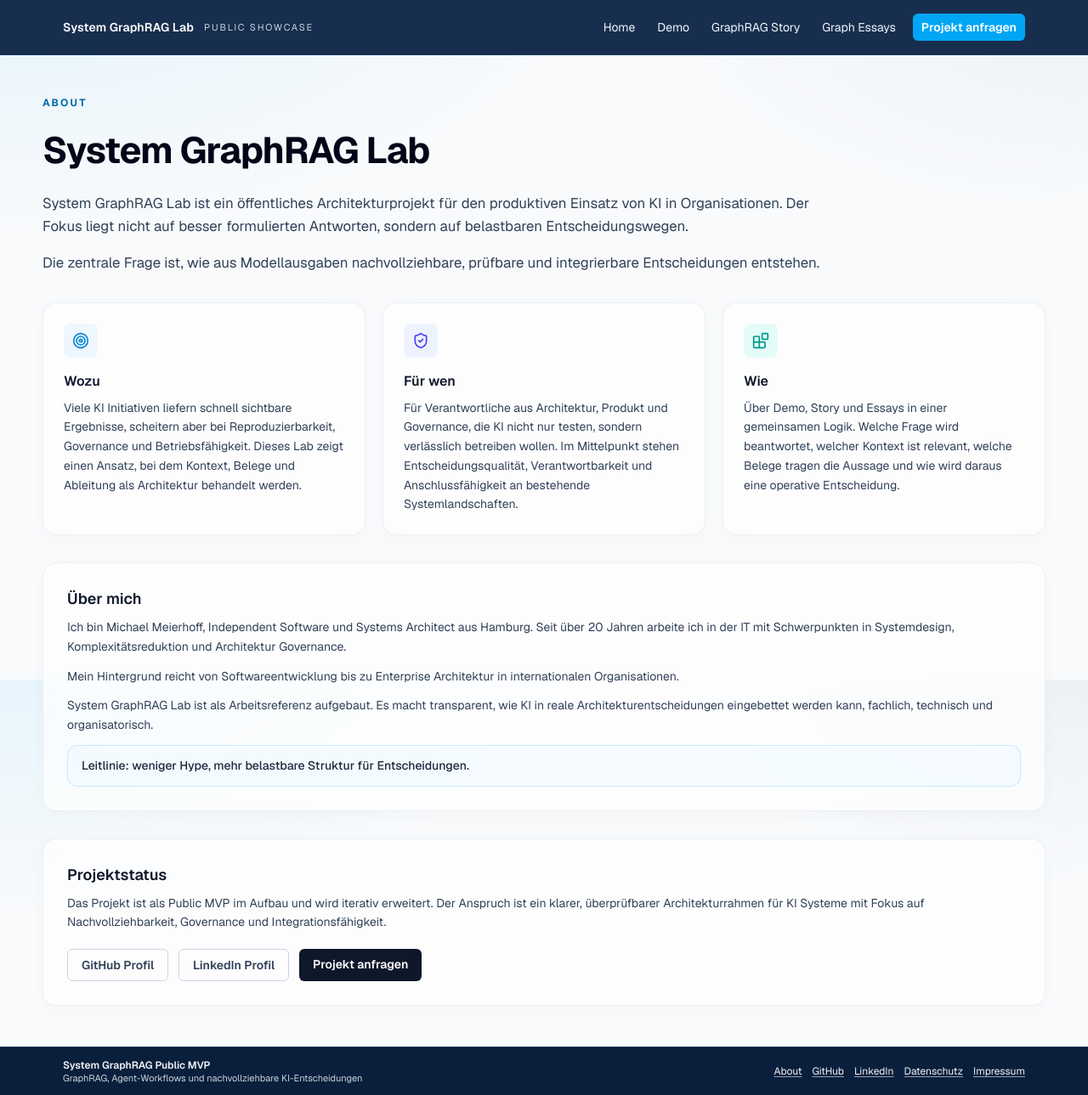
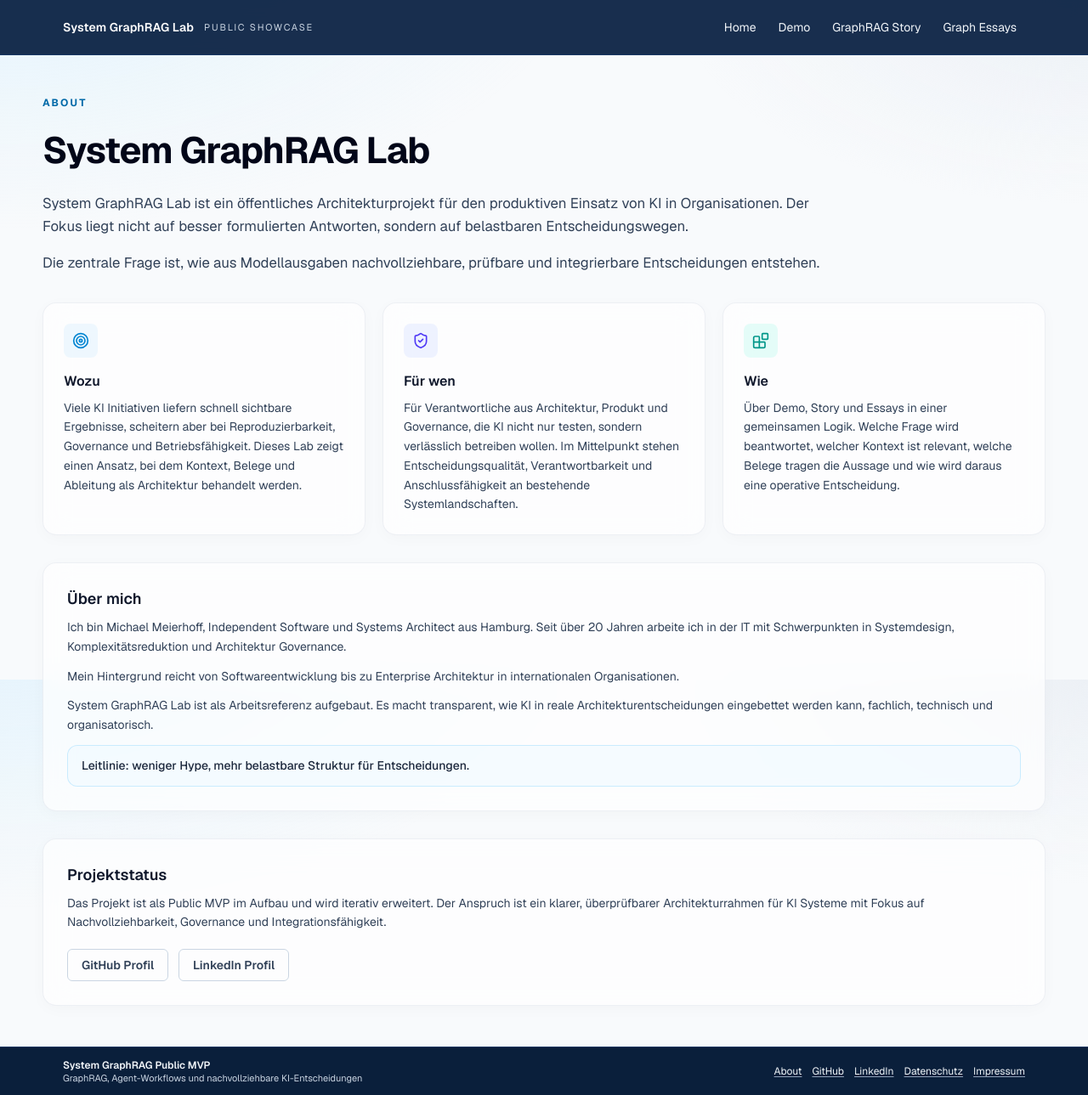
Before and after one commit to mimeonline/system-graph-rag-lab, a Next.js app in the folder apps/web/: page /about in a window 1280 px wide. Shown: the whole page at 85% size. Built offline with nearby package versions, Linux system fonts and the light colour scheme; no server answers.

Commit message:
feat(web): remove project inquiry CTA across site

```diff
--- a/apps/web/src/app/layout.tsx
+++ b/apps/web/src/app/layout.tsx
@@ -1,7 +1,7 @@
 import type { Metadata } from "next";
 import { Geist, Geist_Mono } from "next/font/google";
 import {
-  PROJECT_INQUIRY_URL,
+  LINKEDIN_PROFILE_URL,
   SITE_AUTHOR,
   SITE_DESCRIPTION,
   SITE_KEYWORDS,
@@ -31,7 +31,7 @@ export const metadata: Metadata = {
   applicationName: SITE_NAME,
   description: SITE_DESCRIPTION,
   keywords: [...SITE_KEYWORDS],
-  authors: [{ name: SITE_AUTHOR, url: PROJECT_INQUIRY_URL }],
+  authors: [{ name: SITE_AUTHOR, url: LINKEDIN_PROFILE_URL }],
   creator: SITE_AUTHOR,
   publisher: SITE_AUTHOR,
   category: "technology",
@@ -81,7 +81,7 @@ const organizationJsonLd = {
   "@context": "https://schema.org",
   "@type": "Organization",
   name: SITE_AUTHOR,
-  url: PROJECT_INQUIRY_URL,
+  url: LINKEDIN_PROFILE_URL,
   sameAs: [
     "https://www.linkedin.com/in/michael-meierhoff-b5426458/",
     "https://github.com/mimeonline",
--- a/apps/web/src/components/organisms/site-header.tsx
+++ b/apps/web/src/components/organisms/site-header.tsx
@@ -1,7 +1,7 @@
 "use client";
 
 import { usePathname } from "next/navigation";
-import { NAV_LINKS, PRIMARY_CTA } from "@/config/site";
+import { NAV_LINKS } from "@/config/site";
 import { TrackedLink } from "@/components/molecules/tracked-link";
 
 export function SiteHeader(): React.JSX.Element {
@@ -32,14 +32,6 @@ export function SiteHeader(): React.JSX.Element {
               />
             );
           })}
-          <TrackedLink
-            href={PRIMARY_CTA.href}
-            label={PRIMARY_CTA.label}
-            eventName="cta_click"
-            payload={{ surface: "header", priority: PRIMARY_CTA.priority }}
-            className="ml-1 rounded-md bg-sky-500 px-2.5 py-1.5 font-semibold text-white transition hover:bg-sky-400"
-            external={PRIMARY_CTA.href.startsWith("mailto:") || PRIMARY_CTA.href.startsWith("http")}
-          />
         </nav>
       </div>
     </header>
--- a/apps/web/src/config/site.ts
+++ b/apps/web/src/config/site.ts
@@ -10,7 +10,7 @@ export const SITE_NAME = "System GraphRAG Lab";
 export const SITE_DESCRIPTION =
   "Öffentlicher GraphRAG Showcase mit System-Thinking-Demo, nachvollziehbarer Herleitung und Story-getriebener Produktdarstellung.";
 export const SITE_URL = process.env.NEXT_PUBLIC_SITE_URL?.trim() || "http://localhost:3000";
-export const PROJECT_INQUIRY_URL = "https://meierhoff-systemde.de";
+export const LINKEDIN_PROFILE_URL = "https://www.linkedin.com/in/michael-meierhoff-b5426458/";
 export const SITE_LOCALE = "de_DE";
 export const SITE_AUTHOR = "Michael Meierhoff";
 export const SITE_KEYWORDS = [
@@ -24,17 +24,10 @@ export const SITE_KEYWORDS = [
   "OpenAI",
 ] as const;
 
-export const PRIMARY_CTA: SiteCTA = {
-  label: "Projekt anfragen",
-  href: PROJECT_INQUIRY_URL,
-  surface: "hero",
-  priority: "high",
-};
-
 export const SOCIAL_CTA: SiteCTA[] = [
   {
     label: "LinkedIn",
-    href: "https://www.linkedin.com/in/michael-meierhoff-b5426458/",
+    href: LINKEDIN_PROFILE_URL,
     surface: "hero",
     priority: "high",
   },
--- a/apps/web/src/features/about/templates/AboutPageTemplate.tsx
+++ b/apps/web/src/features/about/templates/AboutPageTemplate.tsx
@@ -2,7 +2,6 @@ import { TrackedLink } from "@/components/molecules/tracked-link";
 import { TrackedPageView } from "@/components/molecules/tracked-page-view";
 import { SiteFooter } from "@/components/organisms/site-footer";
 import { SiteHeader } from "@/components/organisms/site-header";
-import { PROJECT_INQUIRY_URL } from "@/config/site";
 import { Blocks, ShieldCheck, Target } from "lucide-react";
 
 export function AboutPageTemplate(): React.JSX.Element {
@@ -108,14 +107,6 @@ export function AboutPageTemplate(): React.JSX.Element {
                 className="rounded-md border border-slate-300 px-4 py-2 text-sm font-semibold text-slate-700 transition hover:bg-slate-50"
                 external
               />
-              <TrackedLink
-                href={PROJECT_INQUIRY_URL}
-                label="Projekt anfragen"
-                eventName="about_click"
-                payload={{ target: "project_inquiry" }}
-                className="rounded-md bg-slate-900 px-4 py-2 text-sm font-semibold text-white transition hover:bg-sky-700"
-                external
-              />
             </div>
           </section>
         </div>
```
Also changed, not shown: 1 other file (tests, documents, lock files or other folders).
